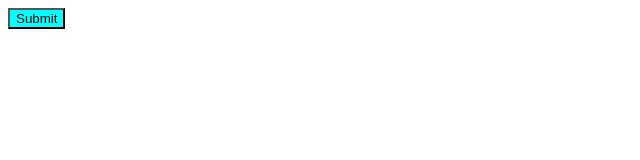
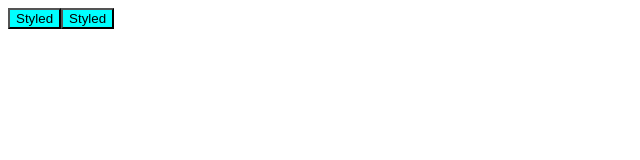
Before and after one commit to blake-discover/jest-emotion-hover-defect, a React (Vite) app: page / in a window 1280 px wide. Shown: the top 160 px of the page, without its empty margins (0-640 px from the left). Built offline with nearby package versions, Linux system fonts and the light colour scheme.

Commit message:
config updates

```diff
--- a/src/App.tsx
+++ b/src/App.tsx
@@ -1,3 +1,4 @@
+import { css } from "@emotion/react";
 import styled from "@emotion/styled";
 
 const StyledButton = styled.button`
@@ -7,10 +8,18 @@ const StyledButton = styled.button`
   }
 `;
 
+const buttonCss = css`
+  background-color: aqua;
+  &:hover {
+    background-color: beige;
+  }
+`;
+
 function App() {
   return (
     <section>
-      <StyledButton>Submit</StyledButton>
+      <button css={buttonCss}>Styled</button>
+      <StyledButton>Styled</StyledButton>
     </section>
   );
 }
--- a/tsconfig.json
+++ b/tsconfig.json
@@ -14,6 +14,7 @@
     "isolatedModules": true,
     "noEmit": true,
     "jsx": "react-jsx",
+    "jsxImportSource": "@emotion/react",
 
     /* Linting */
     "strict": true,
```
Also changed, not shown: .babelrc, .eslintrc.cjs.
